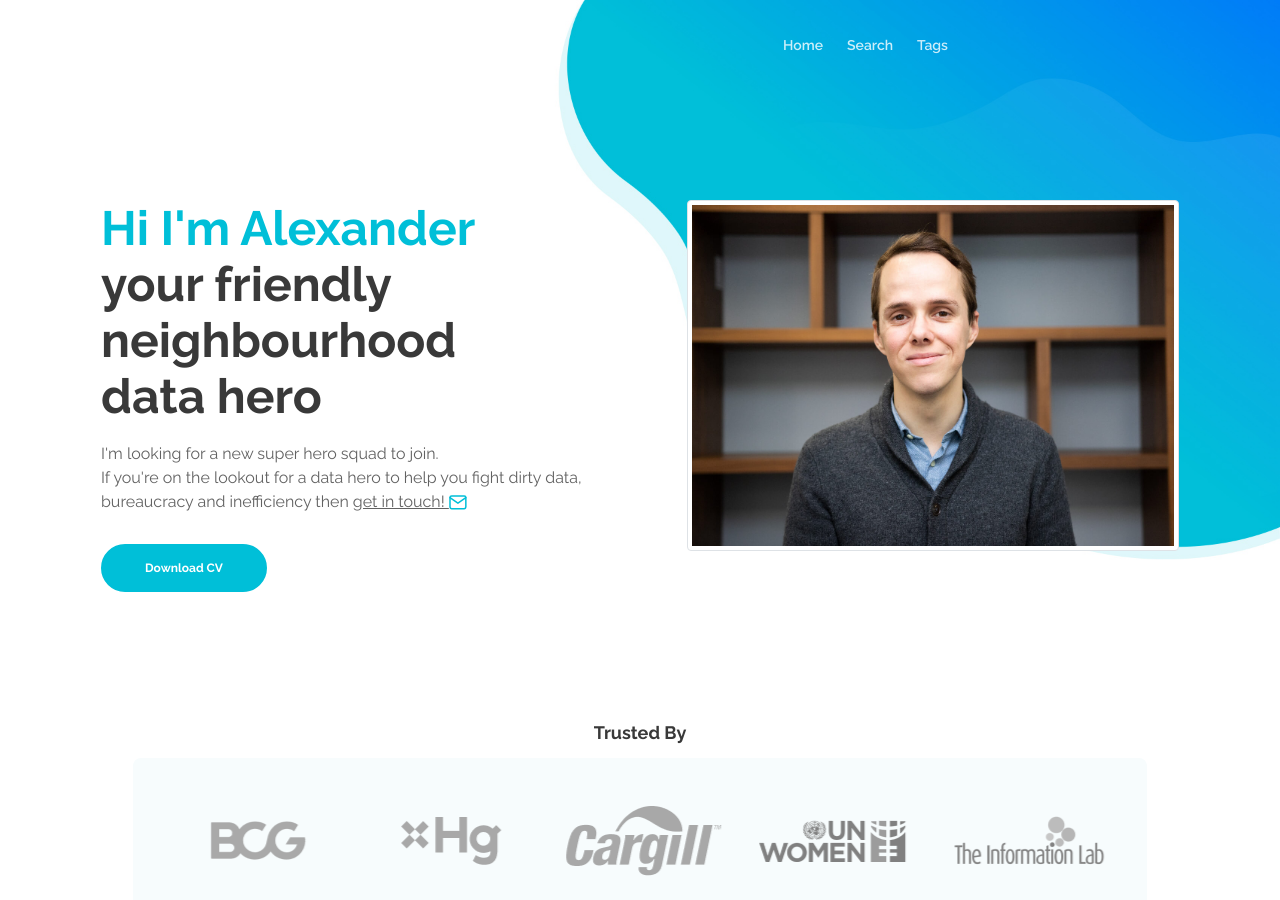
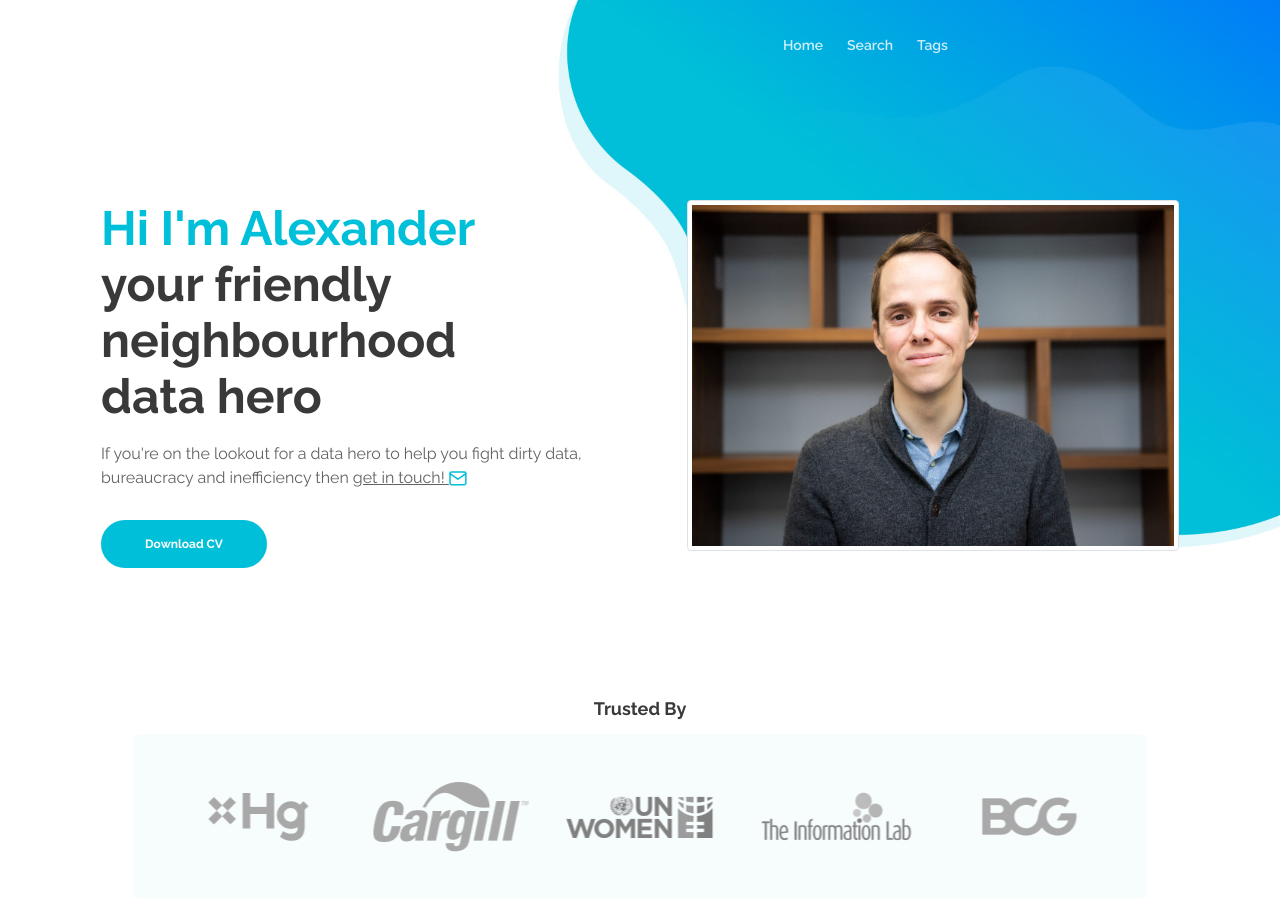
Before and after one commit to AlexFrid/DataStoryDesign, a Jekyll site: the page built from _pages/about_hireme.html, in a window 1280 px wide and 900 px high. Built offline with Jekyll 4.4.1, drawn with Linux system fonts in a browser that asks for light colours.

Commit message:
Not looking for job anymore

```diff
--- a/_pages/about_hireme.html
+++ b/_pages/about_hireme.html
@@ -55,7 +55,6 @@
                         <div class="text-container">
                             <h1><span class="turquoise">Hi I'm Alexander</span></br> your friendly neighbourhood </br> data hero</h1>
                             <p class="p-large">
-                                I'm looking for a new super hero squad to join.</br>
                                 If you're on the lookout for a data hero to help you fight dirty data, bureaucracy and inefficiency then <a href="mailto:post@alexanderfridriksson.com">get in touch! <svg width="18" height="15" xmlns="http://www.w3.org/2000/svg"><g fill="#00bfd8" fill-rule="nonzero"><path d="M15.256.25H2.584A2.339 2.339 0 00.25 2.584v9.504a2.339 2.339 0 002.334 2.334h12.672a2.339 2.339 0 002.334-2.334V2.584A2.339 2.339 0 0015.256.25zM2.584 1.75h12.672c.457 0 .834.377.834.834v9.504a.839.839 0 01-.834.834H2.584a.839.839 0 01-.834-.834V2.584c0-.457.377-.834.834-.834z"></path><path d="M16.41 1.97a.75.75 0 01.946 1.158l-.086.07-7.92 5.544a.75.75 0 01-.76.06l-.1-.06L.57 3.198a.75.75 0 01.765-1.285l.095.057 7.49 5.242 7.49-5.242z"></path></g></svg></a>
                             </p>
                             <a class="btn-solid-lg page-scroll" href="https://drive.google.com/uc?id=15VxLhBztX0rP5XGMdGCFDBJOiLOjoRIg&export=download">Download CV</a>
```
